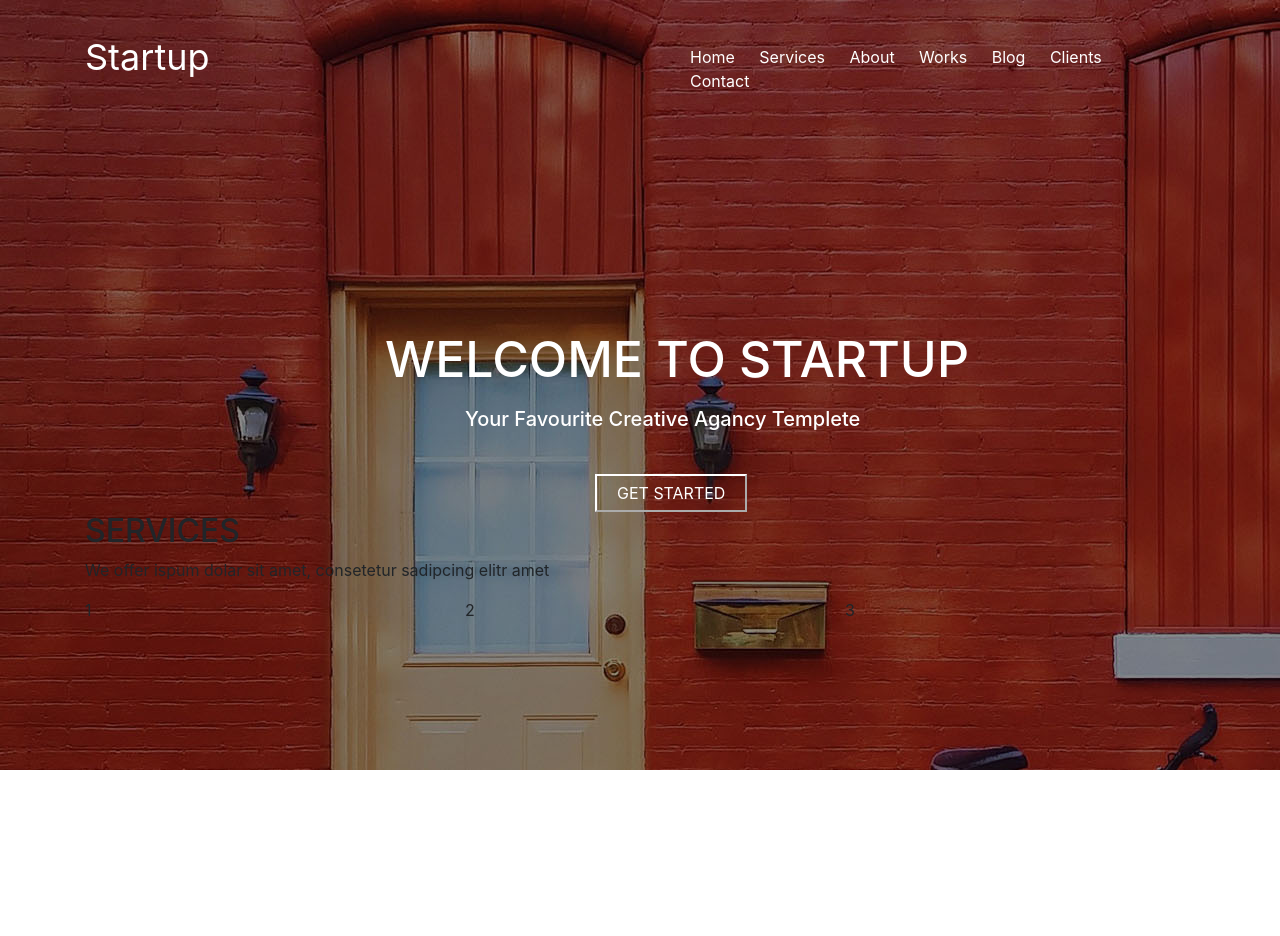
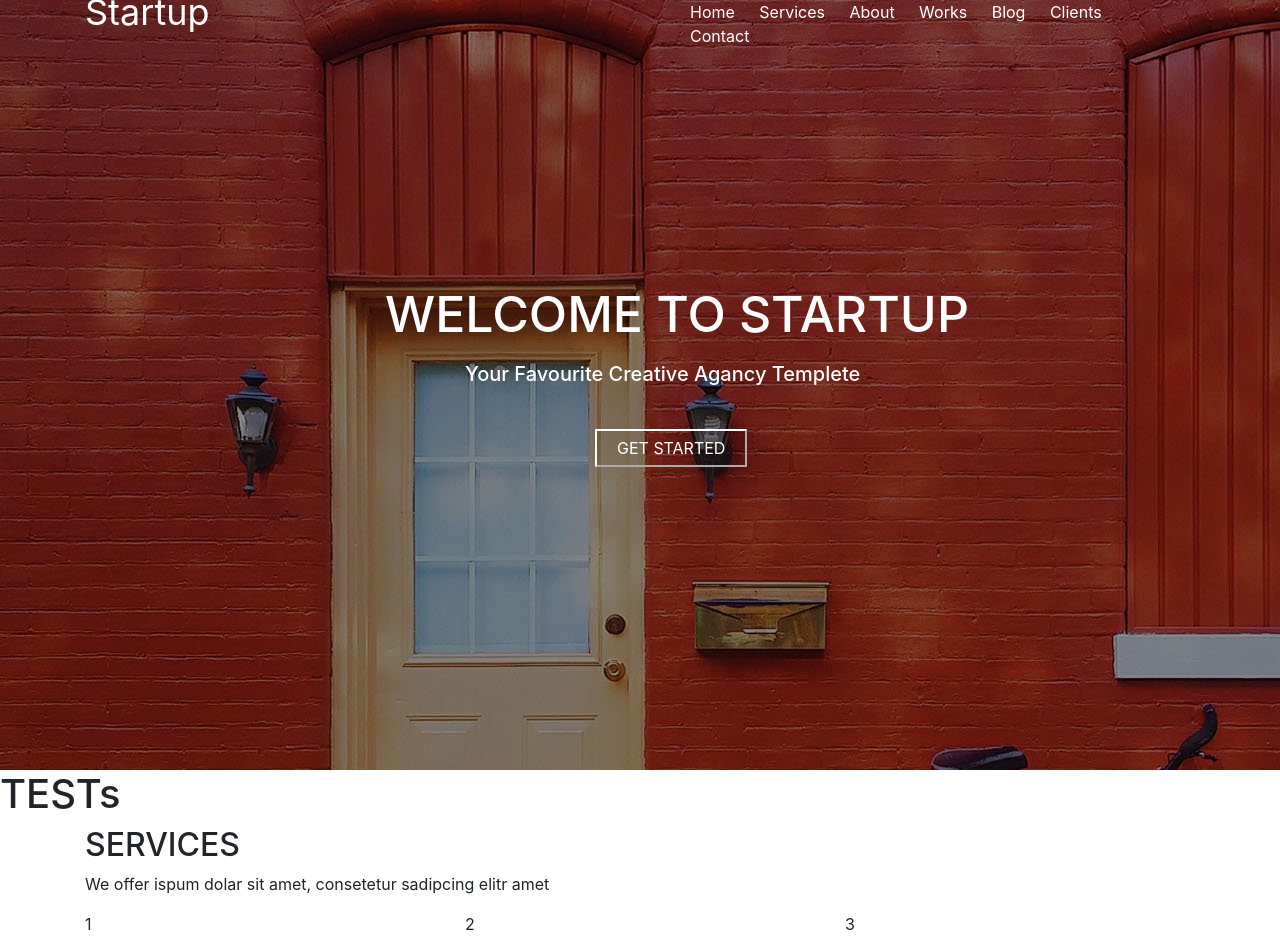
Before and after one commit to zaborska/Startap, a plain HTML site: page index.html in a window 1280 px wide. Before the commit the page ends 800 px from the top, so only its background shows below. Drawn offline with nearby package versions, Linux system fonts and the light colour scheme.

Commit message:
change html , css

```diff
--- a/css/index.css
+++ b/css/index.css
@@ -6,14 +6,13 @@
 
 .header-image{
   background-image: url(../img/header-bg-image.jpg);
-  /* background-size: cover; */
+  background-size: cover;
+}
+header {
   height: 770px;
-  background-size: cover;
-
 }
 .navbar-flex{
   display: flex;
-  margin-top:-725px;
 }
 .logo-name{
   flex:1;
--- a/index.html
+++ b/index.html
@@ -13,10 +13,10 @@
 
 <body>
 
+
   <div class="header-image">
+    <header class="container ">
 
-  </div>
-  <div class="container">
       <div class="navbar-flex">
         <div class="logo-name">
           Startup
@@ -40,6 +40,16 @@
         <button><a href="#">GET STARTED</a></button>
       </div>
 
+
+    </header>
+  </div>
+
+
+  <h1>TESTs</h1>
+
+  <div class="container">
+
+
     <div class="services">
       <h2>SERVICES</h2>
       <p>We offer ispum dolar sit amet, consetetur sadipcing elitr amet</p>
```
Lines whose indentation alone changed are shown as unchanged.
